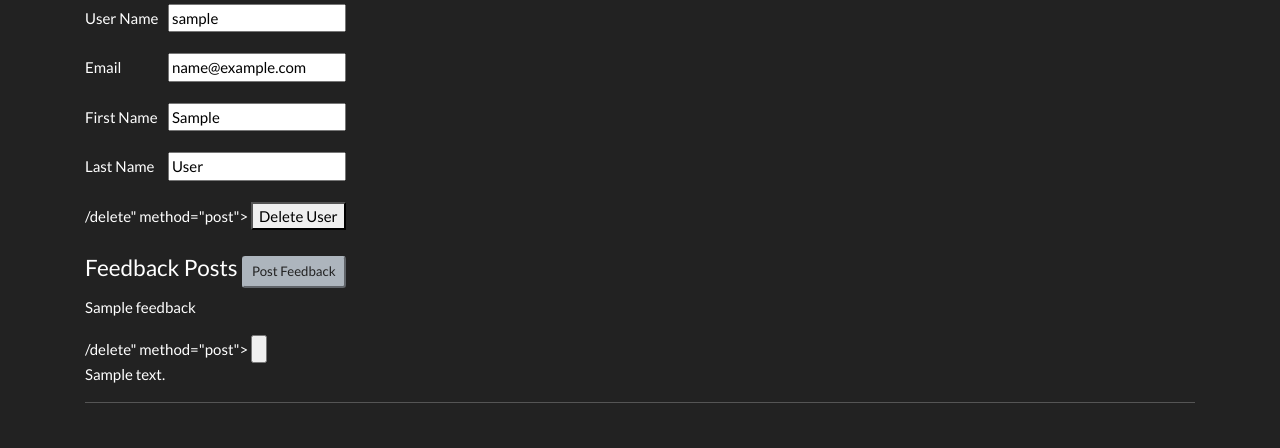
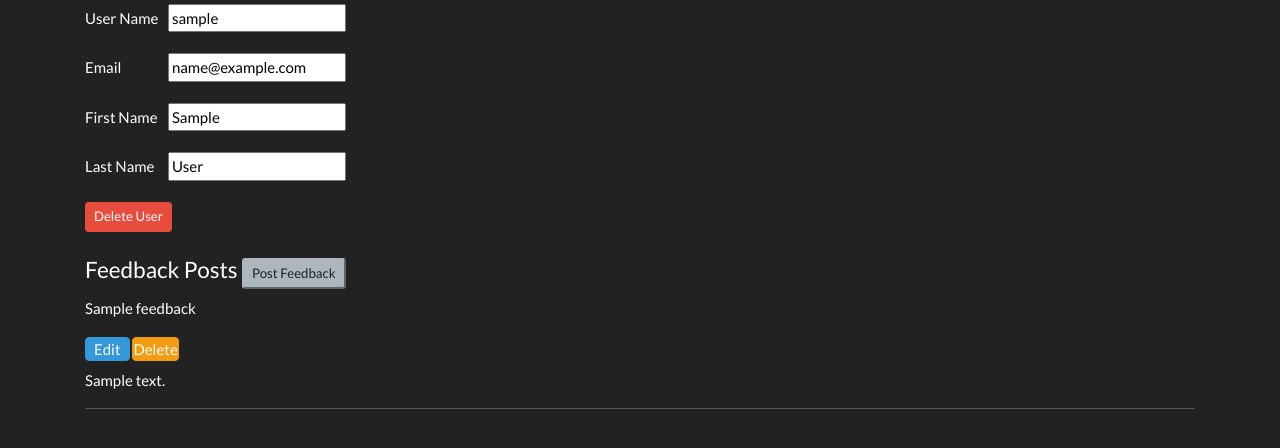
Before and after one commit to ursawd/authauth, a Flask app: a page that uses templates/user-information.html in a window 1280 px wide. Shown: the part 145-593 px from the top of the page. Run offline with Flask 2, Linux system fonts and the light colour scheme; the visitor is signed in with stand-in values (Sample User, id 1); tables that the repository leaves empty hold one stand-in row (values such as "Sample post"); some libraries are stand-ins or nearby versions.

Commit message:
add user delete route

```diff
--- a/app.py
+++ b/app.py
@@ -1,6 +1,6 @@
 import os
 from dotenv import load_dotenv
-from flask import Flask, request, redirect, render_template, flash, session
+from flask import Flask, request, redirect, render_template, flash, session, url_for
 from flask_debugtoolbar import DebugToolbarExtension
 from models import db, connect_db, User, Feedback
 from forms import RegisterForm, LoginForm, UserForm
@@ -121,12 +121,14 @@ def logout():
 @app.route("/users/<username>/delete", methods=["POST"])
 def delete_user(username):
     """Delete User"""
+
     if "username" not in session:
         flash(f"You must be logged in to continue")
         return redirect("/login")
+    session.pop("username")
+    user = User.query.filter_by(username=username).first()
 
-    user = User.query.filter_by(username=username).first()
-    raise
-    # db.session.delete(user)
-    # db.session.commit()
+    db.session.delete(user)
+    db.session.commit()
+
     return redirect("/")
--- a/models.py
+++ b/models.py
@@ -21,6 +21,7 @@ class User(db.Model):
     email = db.Column(db.String(50), nullable=False)
     first_name = db.Column(db.String(30), nullable=False)
     last_name = db.Column(db.String(30), nullable=False)
+    feedback = db.relationship("Feedback", cascade="all,delete")
 
     def __repr__(self):
         s = self
--- a/seed.py
+++ b/seed.py
@@ -1,4 +1,8 @@
-"""Seed file to make sample data for authauth.users table"""
+"""Seed file to make sample data for authauth.users and feedback tables.
+   Database authauth must exist before running this file.
+   defined in app.py():
+   app.config["SQLALCHEMY_DATABASE_URI"] = "postgresql:///authauth"
+"""
 
 from models import db, User, Feedback
 from app import app
--- a/templates/user-information.html
+++ b/templates/user-information.html
@@ -12,8 +12,11 @@
     {% endfor %}
 </form>
 
-<form action="/users/{{form.username}}/delete" method="post">
-    <button type="submit">Delete User</button>
+<form
+    action="{{url_for('delete_user',username=form.username.data)}}"
+    method="post"
+>
+    <button class="btn btn-danger btn-sm" type="submit">Delete User</button>
 </form>
 
 <div class="feedback-container">
@@ -29,10 +32,30 @@
     {%for item in feedback%}
     <div class="feedback-item">
         <p>{{item.title}}</p>
-        <form action="/users/{{form.username}}/delete" method="post">
-            <input type="button" value="" />
+        <form
+            class="d-inline"
+            action="/feedback/{{item.id}}/update"
+            method="GET"
+        >
+            <input
+                class="py-0 px-2 btn btn-info btn.sm"
+                type="submit"
+                value="Edit"
+            />
         </form>
-        <p>{{item.content}}</p>
+        <form
+            class="d-inline"
+            action="/feedback/{{item.id}}/delete"
+            method="POST"
+        >
+            <input
+                class="p-0 btn btn-warning btn.sm"
+                type="submit"
+                value="Delete"
+            />
+        </form>
+
+        <p class="mt-2">{{item.content}}</p>
 
         <hr />
     </div>
```
